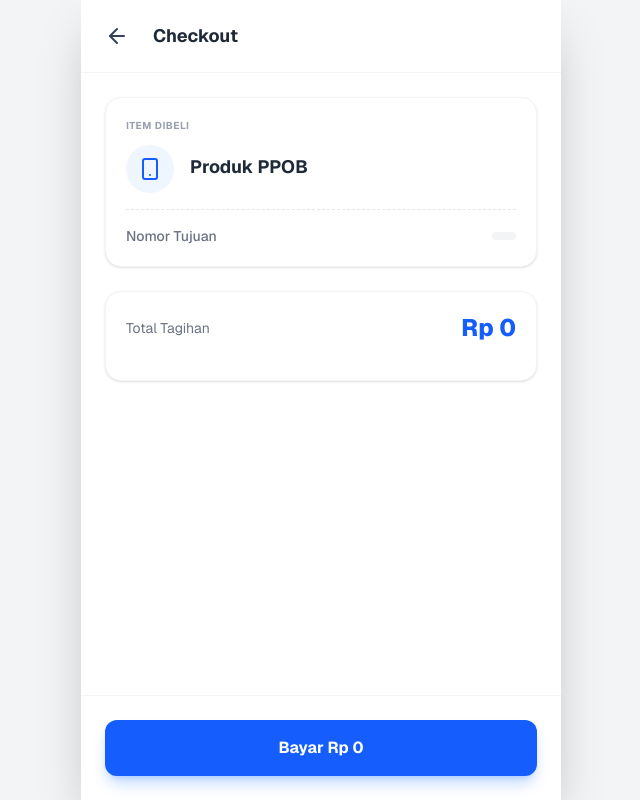
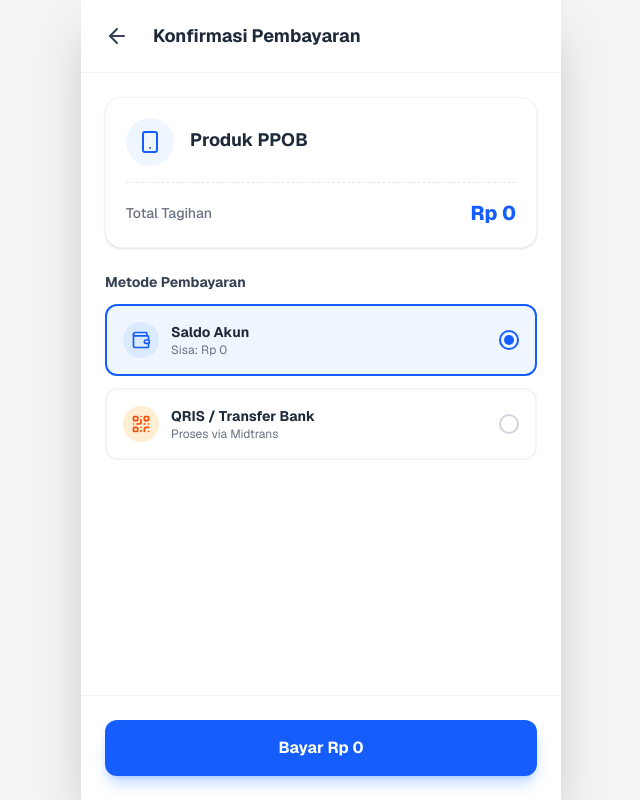
Before and after one commit to muhammadzaidansutardi09/ppob, a Next.js app: page /checkout in a window 1280 px wide. Shown: the whole page, without its empty margins (319-959 px from the left). Built offline with nearby package versions, Linux system fonts and the light colour scheme.

Commit message:
Enhance checkout with saldo and Midtrans payment methods
Add payment method options and user balance handling

```diff
--- a/app/checkout/page.tsx
+++ b/app/checkout/page.tsx
@@ -1,9 +1,9 @@
 "use client";
 
 import { useSearchParams, useRouter } from 'next/navigation';
-import { useState, Suspense } from 'react';
+import { useState, Suspense, useEffect } from 'react';
 import Script from 'next/script';
-import { ShieldCheck, Smartphone, ArrowLeft } from 'lucide-react';
+import { ShieldCheck, Smartphone, ArrowLeft, Wallet, QrCode } from 'lucide-react';
 
 function CheckoutContent() {
   const router = useRouter();
@@ -15,36 +15,70 @@ function CheckoutContent() {
   const phone = searchParams.get('phone');
 
   const [loading, setLoading] = useState(false);
+  const [paymentMethod, setPaymentMethod] = useState<'saldo' | 'midtrans'>('saldo');
+  const [userSaldo, setUserSaldo] = useState(0);
 
-  // === FUNGSI SIMPAN KE MEMORI HP (LOCALSTORAGE) ===
-  const saveToHistory = (status: string, orderId: string) => {
+  // Ambil saldo user saat ini
+  useEffect(() => {
+    const session = JSON.parse(localStorage.getItem('ppob_session') || '{}');
+    setUserSaldo(session.saldo || 0);
+  }, []);
+
+  // Helper Simpan Riwayat
+  const saveToHistory = (status: string, orderId: string, method: string) => {
     const newHistory = {
       order_id: orderId,
       product_name: product_name,
       price: price,
       phone: phone,
-      status: status, // 'success', 'pending', 'failed'
+      status: status,
       date: new Date().toLocaleString('id-ID'),
+      method: method
     };
-
-    // Ambil data lama
     const existingData = JSON.parse(localStorage.getItem('riwayat_transaksi') || '[]');
-    // Tambah data baru di paling atas
     localStorage.setItem('riwayat_transaksi', JSON.stringify([newHistory, ...existingData]));
   };
 
-  const handlePayment = async () => {
-    if (!sku || !phone) {
-      alert("Data tidak valid.");
-      router.push('/pulsa');
+  const handleProcess = async () => {
+    if (!sku || !phone) return alert("Data tidak valid.");
+    setLoading(true);
+
+    // === OPSI 1: BAYAR PAKAI SALDO ===
+    if (paymentMethod === 'saldo') {
+        if (userSaldo < price) {
+            alert("Saldo tidak cukup! Silakan Top Up atau pilih metode lain.");
+            setLoading(false);
             return;
         }
-    setLoading(true);
 
+        // Potong Saldo
+        const session = JSON.parse(localStorage.getItem('ppob_session') || '{}');
+        const newBalance = (session.saldo || 0) - price;
+        session.saldo = newBalance;
+        localStorage.setItem('ppob_session', JSON.stringify(session));
+
+        // Update DB User juga
+        const users = JSON.parse(localStorage.getItem('db_users') || '[]');
+        const uIdx = users.findIndex((u: any) => u.phone === session.phone);
+        if(uIdx !== -1) {
+            users[uIdx].saldo = newBalance;
+            localStorage.setItem('db_users', JSON.stringify(users));
+        }
+
+        // Simpan Riwayat
+        saveToHistory('Sukses', `TRX-SALDO-${Date.now()}`, 'Saldo');
+
+        setTimeout(() => {
+            alert("Pembayaran Berhasil via Saldo!");
+            router.push('/riwayat');
+        }, 1000);
+    }
+
+    // === OPSI 2: BAYAR PAKAI MIDTRANS (QRIS/VA) ===
+    else {
         try {
             const res = await fetch('/api/transaction/create', {
                 method: 'POST',
-        headers: { 'Content-Type': 'application/json' },
                 body: JSON.stringify({
                     sku_code: sku,
                     product_name: product_name,
@@ -52,35 +86,32 @@ function CheckoutContent() {
                     amount: price
                 })
             });
-
             const data = await res.json();
-      if (!data.token) throw new Error("Gagal generate token");
 
             // @ts-ignore
             window.snap.pay(data.token, {
                 onSuccess: function(result: any){
-          saveToHistory('Sukses', data.order_id); // SIMPAN STATUS SUKSES
+                    saveToHistory('Sukses', data.order_id, 'Midtrans');
                     alert("Pembayaran Berhasil!");
-          router.push('/riwayat'); // LANGSUNG KE HALAMAN RIWAYAT
+                    router.push('/riwayat');
                 },
                 onPending: function(result: any){
-          saveToHistory('Menunggu', data.order_id); // SIMPAN STATUS PENDING
+                    saveToHistory('Menunggu', data.order_id, 'Midtrans');
                     alert("Menunggu Pembayaran...");
                     router.push('/riwayat');
                 },
                 onError: function(result: any){
-          saveToHistory('Gagal', data.order_id);
-          alert("Pembayaran Gagal!");
+                    saveToHistory('Gagal', data.order_id, 'Midtrans');
+                    alert("Gagal!");
                 },
                 onClose: function(){
                     setLoading(false);
                 }
             });
-
-    } catch (error) {
-      alert("Terjadi kesalahan sistem.");
-      console.error(error);
+        } catch (err) {
+            console.error(err);
             setLoading(false);
+        }
     }
   };
 
@@ -91,13 +122,12 @@ function CheckoutContent() {
         <button onClick={() => router.back()} className="p-2 hover:bg-gray-100 rounded-full transition">
             <ArrowLeft size={24} className="text-gray-700" />
         </button>
-        <h1 className="font-bold text-lg text-gray-800">Checkout</h1>
+        <h1 className="font-bold text-lg text-gray-800">Konfirmasi Pembayaran</h1>
       </div>
 
       <div className="p-6 flex-1">
         {/* Detail Produk */}
         <div className="bg-white rounded-2xl shadow-sm border border-gray-100 p-5 mb-6">
-            <p className="text-[10px] text-gray-400 font-bold uppercase mb-3 tracking-wider">Item Dibeli</p>
             <div className="flex items-center gap-4 mb-4">
                 <div className="w-12 h-12 bg-blue-50 rounded-full flex items-center justify-center text-blue-600">
                 <Smartphone size={24} />
@@ -109,25 +139,67 @@ function CheckoutContent() {
             </div>
             <div className="border-t border-dashed border-gray-200 my-4"></div>
             <div className="flex justify-between items-center">
-                <span className="text-sm text-gray-500 font-medium">Nomor Tujuan</span>
-                <span className="font-mono font-bold text-gray-800 bg-gray-100 px-3 py-1 rounded-lg tracking-wider">{phone}</span>
+                <span className="text-sm text-gray-500 font-medium">Total Tagihan</span>
+                <span className="font-extrabold text-xl text-blue-600">Rp {price.toLocaleString('id-ID')}</span>
             </div>
         </div>
 
-        {/* Total Bayar */}
-        <div className="bg-white rounded-2xl p-5 border border-gray-100 shadow-sm">
-            <div className="flex justify-between items-center mb-4">
-                <span className="text-sm text-gray-500">Total Tagihan</span>
-                <span className="text-2xl font-extrabold text-blue-600">Rp {price.toLocaleString('id-ID')}</span>
+        {/* PILIH METODE PEMBAYARAN */}
+        <p className="text-sm font-bold text-gray-700 mb-3">Metode Pembayaran</p>
+        <div className="space-y-3">
+
+            {/* Opsi 1: Saldo */}
+            <div
+                onClick={() => setPaymentMethod('saldo')}
+                className={`p-4 rounded-xl border-2 cursor-pointer flex justify-between items-center transition-all
+                ${paymentMethod === 'saldo' ? 'border-blue-600 bg-blue-50' : 'border-gray-100 bg-white hover:border-gray-200'}`}
+            >
+                <div className="flex items-center gap-3">
+                    <div className="bg-blue-100 p-2 rounded-full text-blue-600"><Wallet size={20} /></div>
+                    <div>
+                        <p className="font-bold text-sm text-gray-800">Saldo Akun</p>
+                        <p className="text-xs text-gray-500">Sisa: Rp {userSaldo.toLocaleString('id-ID')}</p>
                     </div>
                 </div>
+                <div className={`w-5 h-5 rounded-full border-2 flex items-center justify-center ${paymentMethod === 'saldo' ? 'border-blue-600' : 'border-gray-300'}`}>
+                    {paymentMethod === 'saldo' && <div className="w-2.5 h-2.5 bg-blue-600 rounded-full" />}
+                </div>
+            </div>
+
+            {/* Opsi 2: Midtrans */}
+            <div
+                onClick={() => setPaymentMethod('midtrans')}
+                className={`p-4 rounded-xl border-2 cursor-pointer flex justify-between items-center transition-all
+                ${paymentMethod === 'midtrans' ? 'border-blue-600 bg-blue-50' : 'border-gray-100 bg-white hover:border-gray-200'}`}
+            >
+                <div className="flex items-center gap-3">
+                    <div className="bg-orange-100 p-2 rounded-full text-orange-600"><QrCode size={20} /></div>
+                    <div>
+                        <p className="font-bold text-sm text-gray-800">QRIS / Transfer Bank</p>
+                        <p className="text-xs text-gray-500">Proses via Midtrans</p>
+                    </div>
+                </div>
+                <div className={`w-5 h-5 rounded-full border-2 flex items-center justify-center ${paymentMethod === 'midtrans' ? 'border-blue-600' : 'border-gray-300'}`}>
+                    {paymentMethod === 'midtrans' && <div className="w-2.5 h-2.5 bg-blue-600 rounded-full" />}
+                </div>
+            </div>
+
+        </div>
+
+        {/* Warning kalau saldo kurang */}
+        {paymentMethod === 'saldo' && userSaldo < price && (
+             <div className="mt-4 p-3 bg-red-50 text-red-600 text-xs rounded-lg flex gap-2 items-center font-medium">
+                <ShieldCheck size={16} /> Saldo tidak cukup. Silakan pilih QRIS atau Top Up dulu.
+             </div>
+        )}
+
       </div>
 
       {/* Tombol Bayar */}
       <div className="p-6 bg-white border-t border-gray-100 sticky bottom-0 z-40">
         <button
-            onClick={handlePayment}
-            disabled={loading}
+            onClick={handleProcess}
+            disabled={loading || (paymentMethod === 'saldo' && userSaldo < price)}
             className="w-full bg-blue-600 hover:bg-blue-700 text-white font-bold py-4 rounded-xl shadow-lg shadow-blue-500/30 transition-all active:scale-95 disabled:bg-gray-300 disabled:cursor-not-allowed"
         >
             {loading ? "Memproses..." : `Bayar Rp ${price.toLocaleString('id-ID')}`}
@@ -142,7 +214,7 @@ export default function CheckoutPage() {
     <>
       <Script
         src="https://app.sandbox.midtrans.com/snap/snap.js"
-        data-client-key="SB-Mid-client-0EocBOEFNi15it07"
+        data-client-key={process.env.NEXT_PUBLIC_MIDTRANS_CLIENT_KEY}
         strategy="lazyOnload"
       />
       <div className="min-h-screen bg-[#F3F4F6] flex justify-center font-sans">
```
Lines whose indentation alone changed are shown as unchanged.
